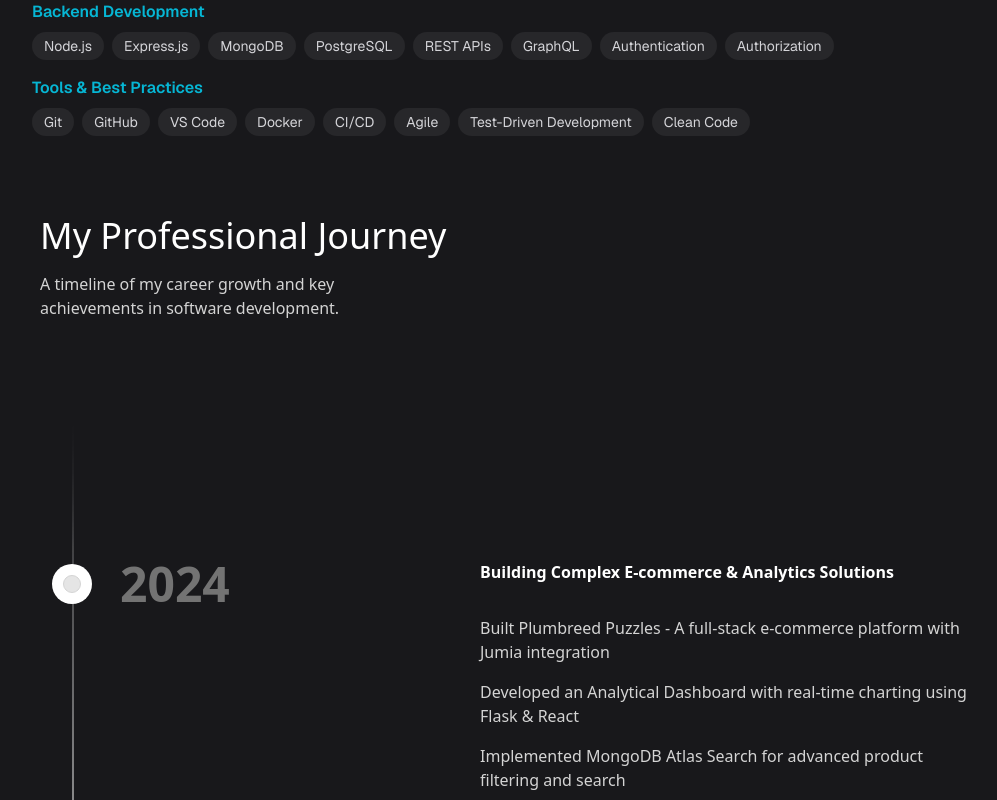
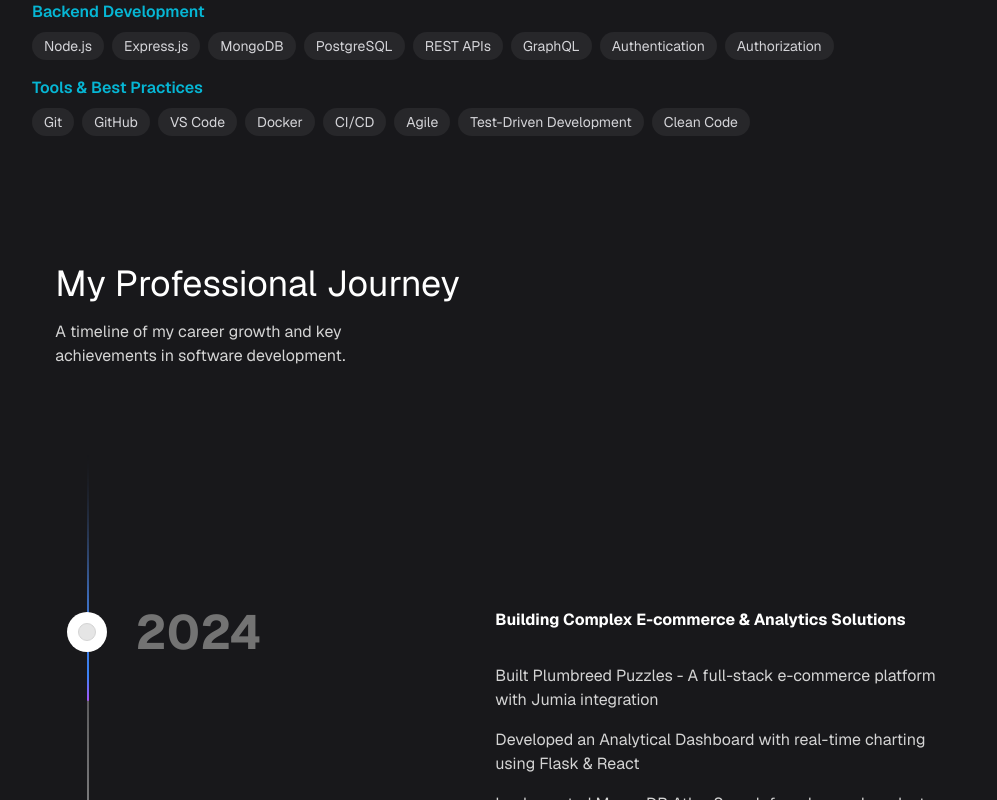
Before and after one commit to pascal-azubike/pascal-azubike-portfolio, a Next.js app: page /pascal-azubike-portfolio/about in a window 1280 px wide. Shown: the part 680-1480 px from the top of the page, without its empty margins (128-1125 px from the left). Built offline with nearby package versions, Linux system fonts and the light colour scheme.

Commit message:
fixed font issue in about page

```diff
--- /dev/null
+++ b/src/app/fonts.ts
@@ -0,0 +1,6 @@
+import { Inter } from "next/font/google";
+
+export const inter = Inter({
+  subsets: ["latin"],
+  display: "swap",
+});
--- a/src/components/aboutTimeLine.tsx
+++ b/src/components/aboutTimeLine.tsx
@@ -1,6 +1,8 @@
-
 import React from "react";
 import { Timeline } from "@/components/ui/timeline";
+import { cn } from "@/lib/utils";
+
+import { GeistSans } from "geist/font/sans";
 
 export function TimelineDemo() {
   const data = [
@@ -78,7 +80,7 @@ export function TimelineDemo() {
     }
   ];
   return (
-    <div className="w-full bg-zinc-900">
+    <div className={cn("max-w-5xl mx-auto px-4 md:px-8 py-12", GeistSans.className)}>
       <Timeline data={data} />
     </div>
   );
--- a/src/components/ui/timeline.tsx
+++ b/src/components/ui/timeline.tsx
@@ -6,13 +6,17 @@ import {
   motion,
 } from "framer-motion";
 import React, { useEffect, useRef, useState } from "react";
+import { cn } from "@/lib/utils";
 
-interface TimelineEntry {
+interface TimelineProps {
+  data: {
     title: string;
     content: React.ReactNode;
+  }[];
+  className?: string;
 }
 
-export const Timeline = ({ data }: { data: TimelineEntry[] }) => {
+export function Timeline({ data, className }: TimelineProps) {
   const ref = useRef<HTMLDivElement>(null);
   const containerRef = useRef<HTMLDivElement>(null);
   const [height, setHeight] = useState(0);
@@ -33,11 +37,9 @@ export const Timeline = ({ data }: { data: TimelineEntry[] }) => {
   const opacityTransform = useTransform(scrollYProgress, [0, 0.1], [0, 1]);
 
   return (
-    <div
-      className="w-full max-w-5xl mx-auto px-4 text-white bg-zinc-900 font-sans md:px-10"
-      ref={containerRef}
-    >
-      <div className="max-w-7xl mx-auto py-20 ">
+    <div className={cn("relative", className)}>
+      <div className="relative">
+        <div className=" py-20 ">
           <h2 className="text-lg md:text-4xl mb-4 text-white max-w-4xl">
             My Professional Journey
           </h2>
@@ -85,5 +87,6 @@ export const Timeline = ({ data }: { data: TimelineEntry[] }) => {
           </div>
         </div>
       </div>
+    </div>
   );
-};
+}
```
Lines whose indentation alone changed are shown as unchanged.
